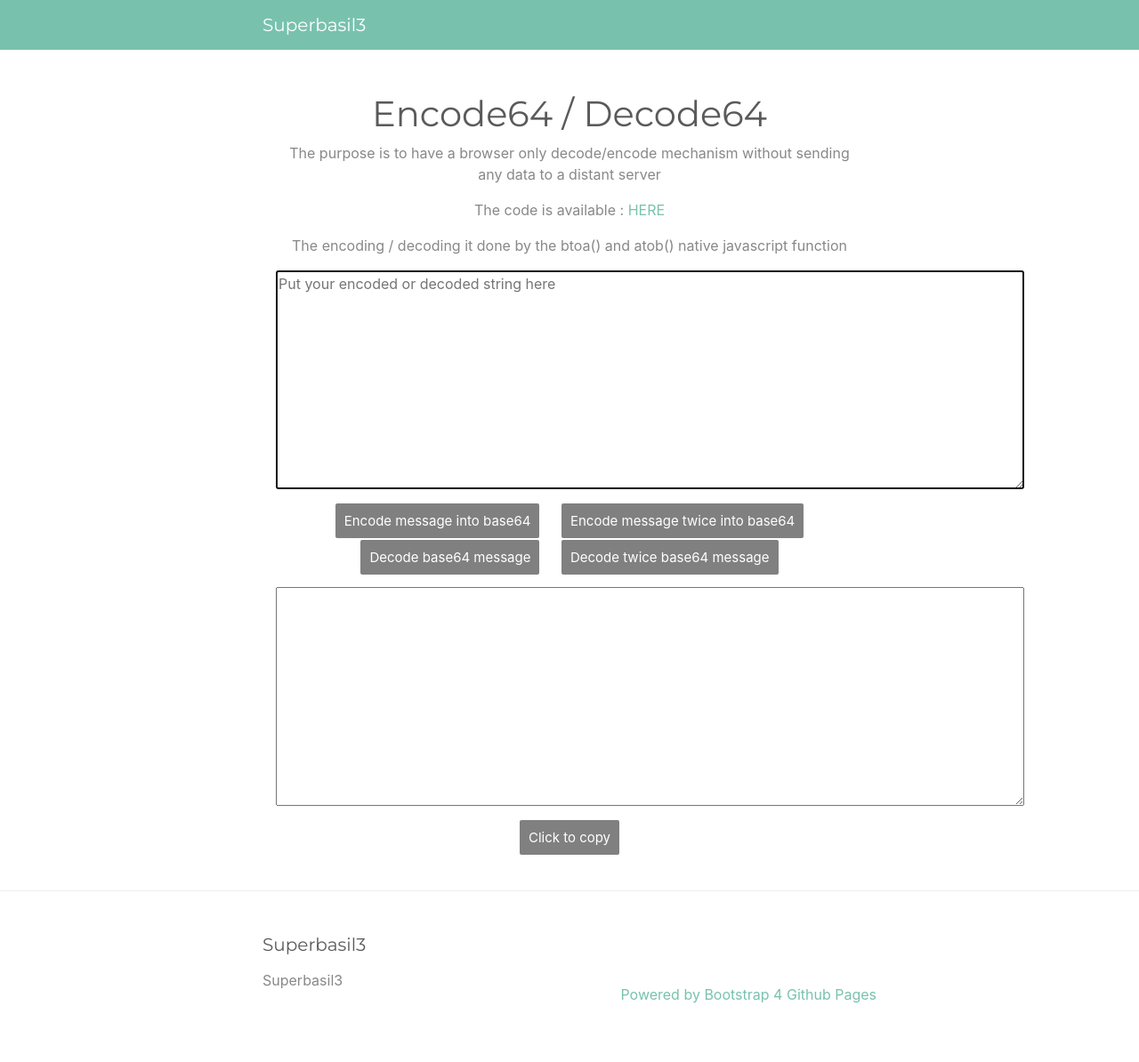
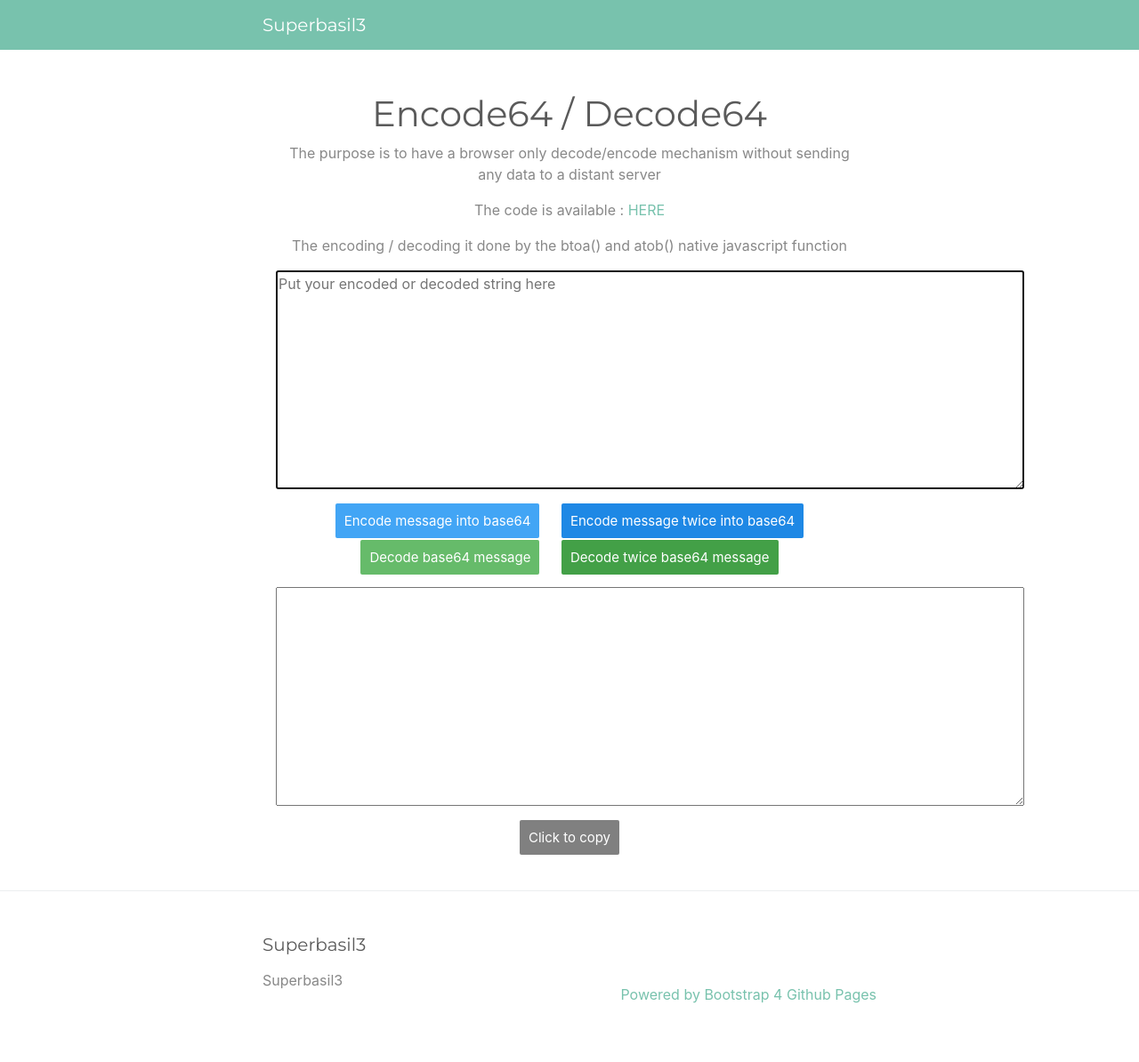
Before and after one commit to Superbasil3/Superbasil3.github.io, a Jekyll site: the page built from encode_decode_64.html, in a window 1280 px wide. Shown: the whole page at 89% size. Built offline with Jekyll 4.4.1, drawn with Linux system fonts in a browser that asks for light colours.

Commit message:
Update CSS

```diff
--- a/_sass/_bootstrap_customization.scss
+++ b/_sass/_bootstrap_customization.scss
@@ -341,3 +341,19 @@ span.button {
   height: auto;
   box-sizing: content-box;
 }
+
+span.button.encode {
+  background-color: #42a5f5;
+}
+
+span.button.encode2 {
+  background-color: #1e88e5;
+}
+
+span.button.decode {
+  background-color: #66bb6a;
+}
+
+span.button.decode2 {
+  background-color: #43a047;
+}
```
